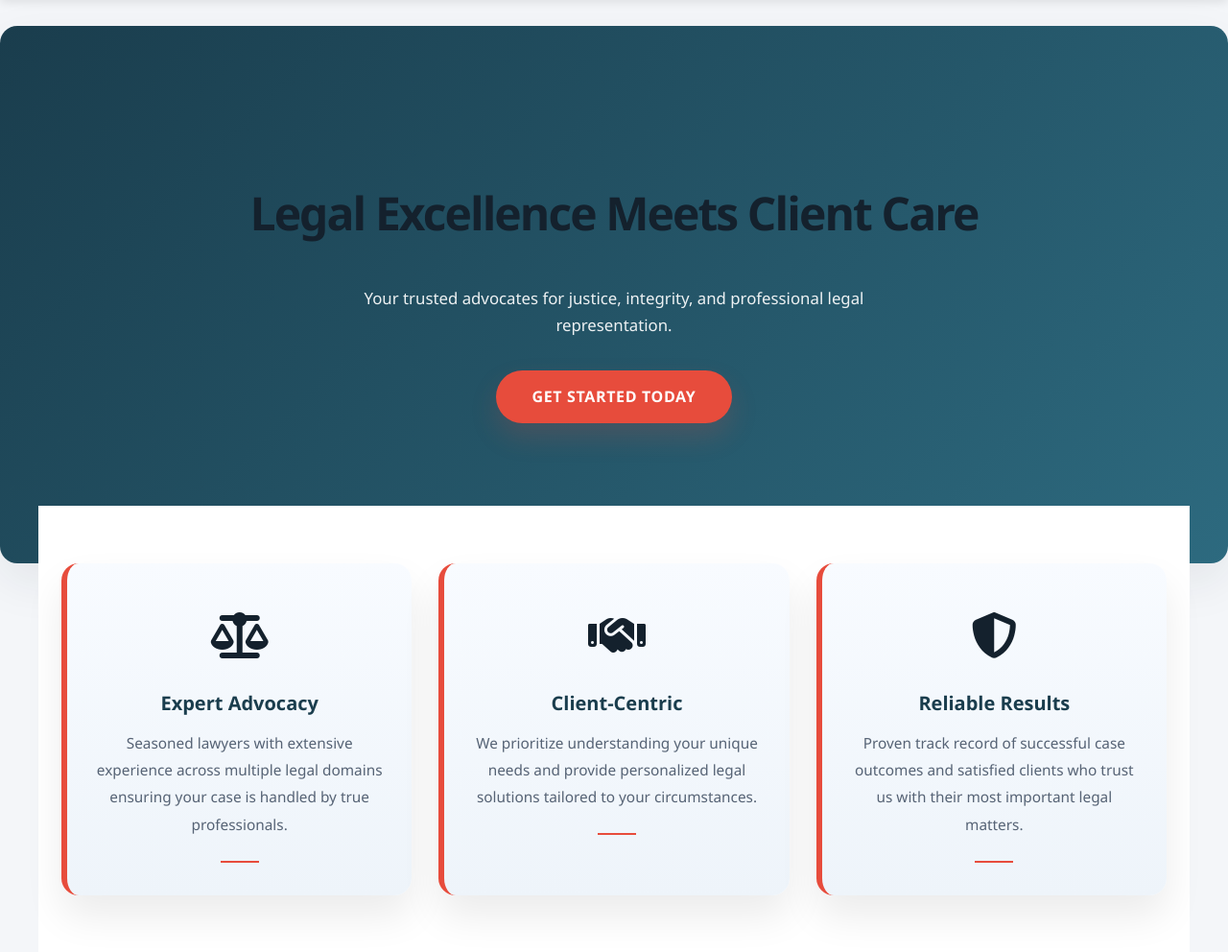
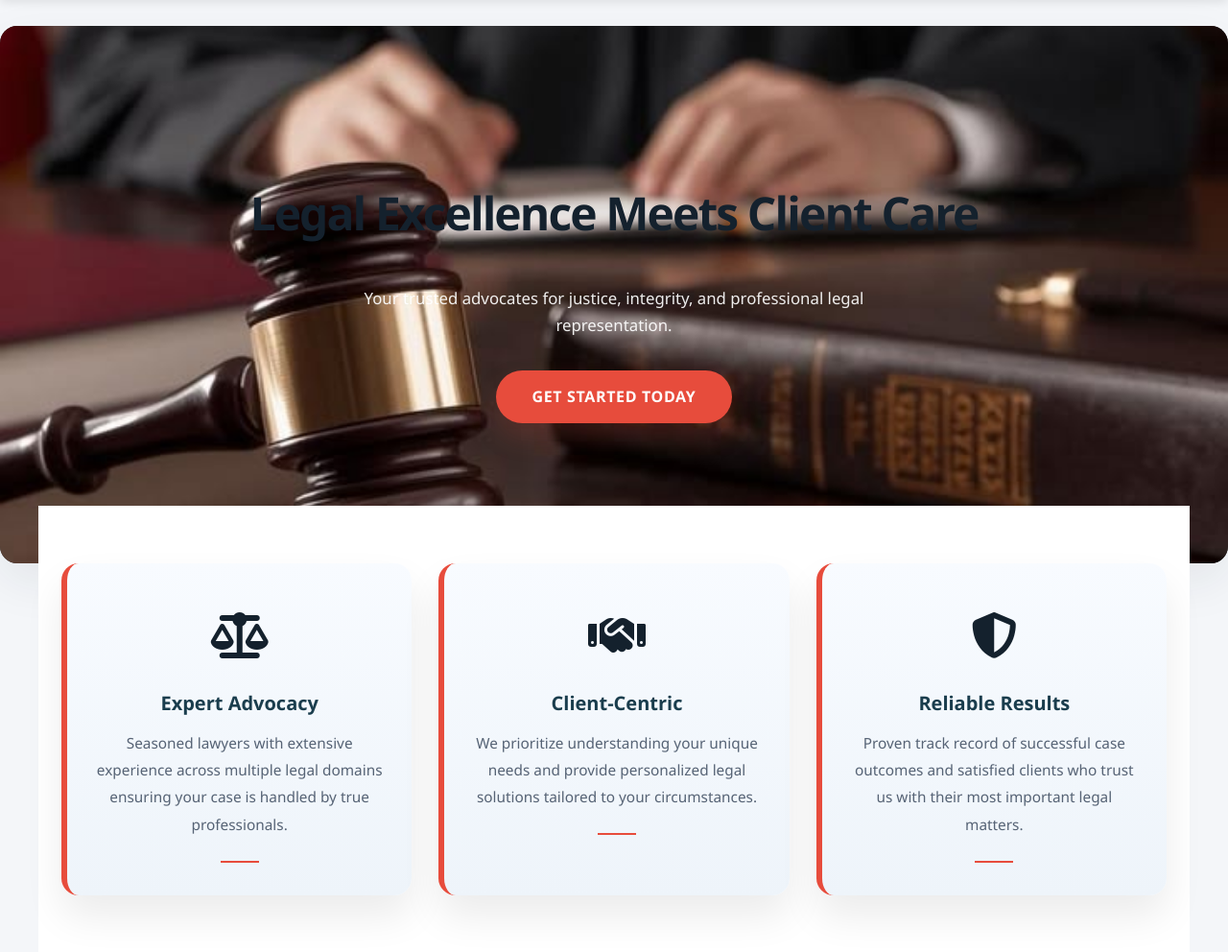
Before and after one commit to peter-sila/advoc_firm, a PHP site: page / in a window 1280 px wide. Shown: the part 123-1115 px from the top of the page at 96% size. Run offline with PHP 8.4, Linux system fonts and the light colour scheme; a stand-in replaces the project's code that opens the database connection.

Commit message:
css alignments

```diff
--- a/css/global.css
+++ b/css/global.css
@@ -27,7 +27,7 @@ body {
   padding-top: 150px;
   min-height: 100vh;
   font-family: 'Segoe UI', Tahoma, Geneva, Verdana, sans-serif;
-  background: linear-gradient(180deg, #f8fafc 0%, #eef3f9 100%);
+  background: linear-gradient(180deg, #212325 0%, #181d24 100%);
   color: var(--text);
   line-height: 1.7;
   animation: pageFade 0.8s ease;
--- a/css/homes.css
+++ b/css/homes.css
@@ -32,15 +32,32 @@ button:hover {
 
 /* Hero Section */
 .hero {
+   position: relative;
    min-height: 560px;
-   background: linear-gradient(135deg, #1a3d4d 0%, #2d6a7f 100%);
+   background-image: url(../uploads/hero.jpg);
+   background-position: center;
+   background-repeat: no-repeat;
+   background-size: cover;
    color: white;
    display: flex;
    flex-direction: column;
    justify-content: center;
    align-items: center;
    text-align: center;
+   overflow: hidden;
    padding: 100px 24px 80px;
+}
+
+.hero::before {
+   content: '';
+   position: absolute;
+   inset: -10px;
+   top: 0;
+   left: 0;
+   width: 100%;
+   height: 100%;
+   background: rgba(0, 0, 0, 0.8);
+   z-index: -1;
 }
 
 .hero h3 {
--- a/index.php
+++ b/index.php
@@ -4,7 +4,7 @@
    <meta charset="UTF-8">
    <meta name="viewport" content="width=device-width, initial-scale=1.0">
    <link rel="shortcut icon" href="uploads/court.jpg" type="image/x-icon">
-   <title>WE GOT YOU - Premier Advocates & Legal Services in Kenya</title>
+   <title>Nexa Advocates - Premier Advocates & Legal Services in Kenya</title>
    <link rel="stylesheet" href="https://cdnjs.cloudflare.com/ajax/libs/font-awesome/6.5.0/css/all.min.css">
    <link rel="stylesheet" href="css/global.css">
    <link rel="stylesheet" href="css/homes.css">
--- a/admin_login.php
+++ b/login.php
@@ -30,7 +30,7 @@ if ($_SERVER['REQUEST_METHOD'] === 'POST') {
   <link rel="shortcut icon" href="uploads/court.jpg" type="image/x-icon">
   <title>Admin Login - WE GOT YOU Advocates</title>
   <link rel="stylesheet" href="https://cdnjs.cloudflare.com/ajax/libs/font-awesome/6.5.0/css/all.min.css">
-  <link rel="stylesheet" href="css/global.css">
+  <!-- <link rel="stylesheet" href="css/global.css"> -->
   <link rel="stylesheet" href="css/admin.css">
 </head>
 <body>
--- a/php/admin_auth.php
+++ b/php/admin_auth.php
@@ -11,7 +11,7 @@ function is_admin_logged_in() {
 
 function require_admin() {
     if (!is_admin_logged_in()) {
-        header('Location: /admin_login.php');
+        header('Location: /login.php');
         exit;
     }
 }
--- a/stat/css/headers.css
+++ b/stat/css/headers.css
@@ -109,6 +109,7 @@ header .socials a:hover {
 .nav-bar .nav-links a.active {
    color: #e74c3c;
    border-bottom: 2px solid #e74c3c;
+   text-decoration: none;
 }
 
 .nav-bar .appoint {
```
Also changed, not shown: css/admin.css (+9 -5 lines), logout.php (renamed from admin_logout.php), uploads/hero.jpg (added), 2 other files.
